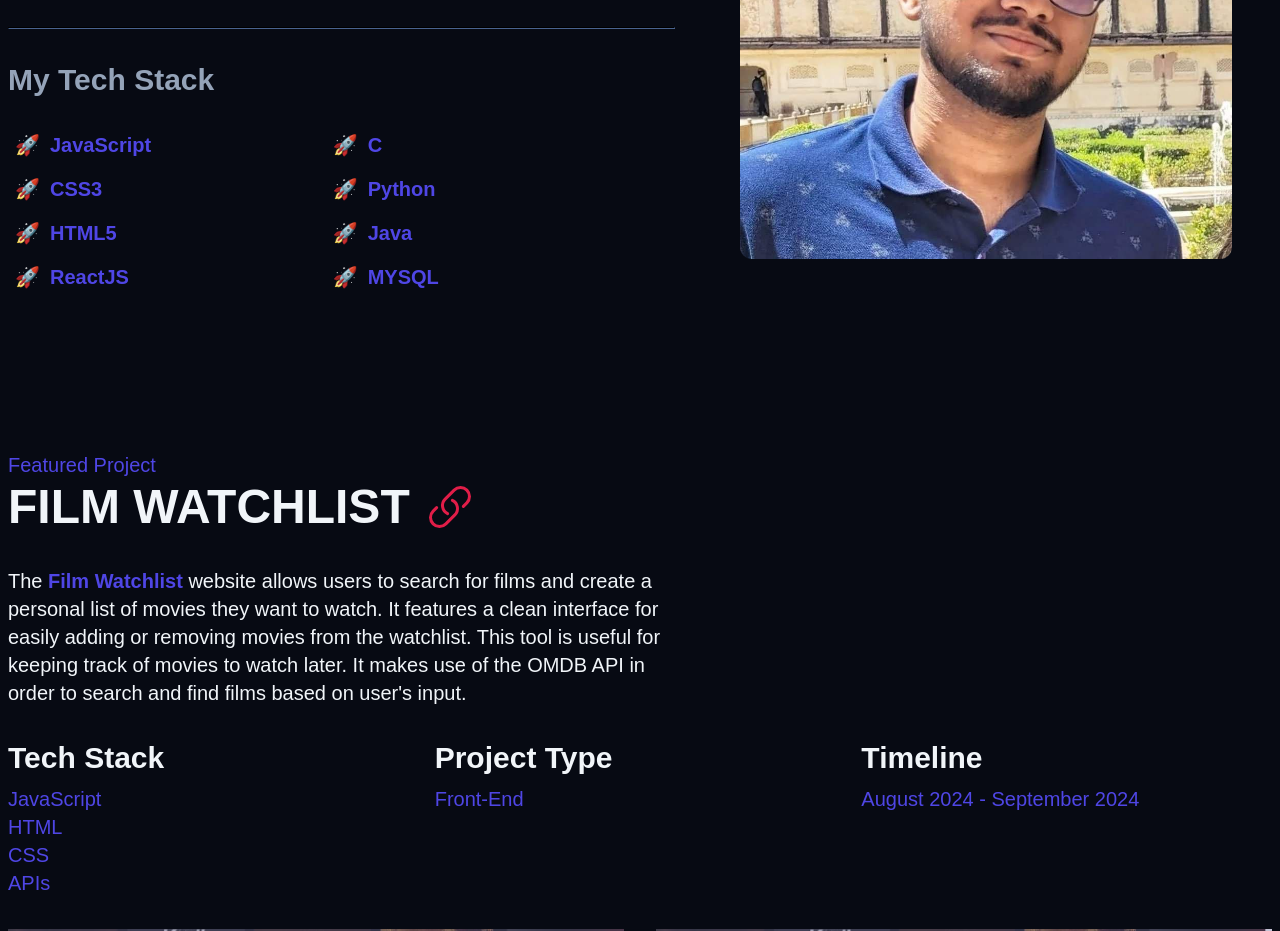
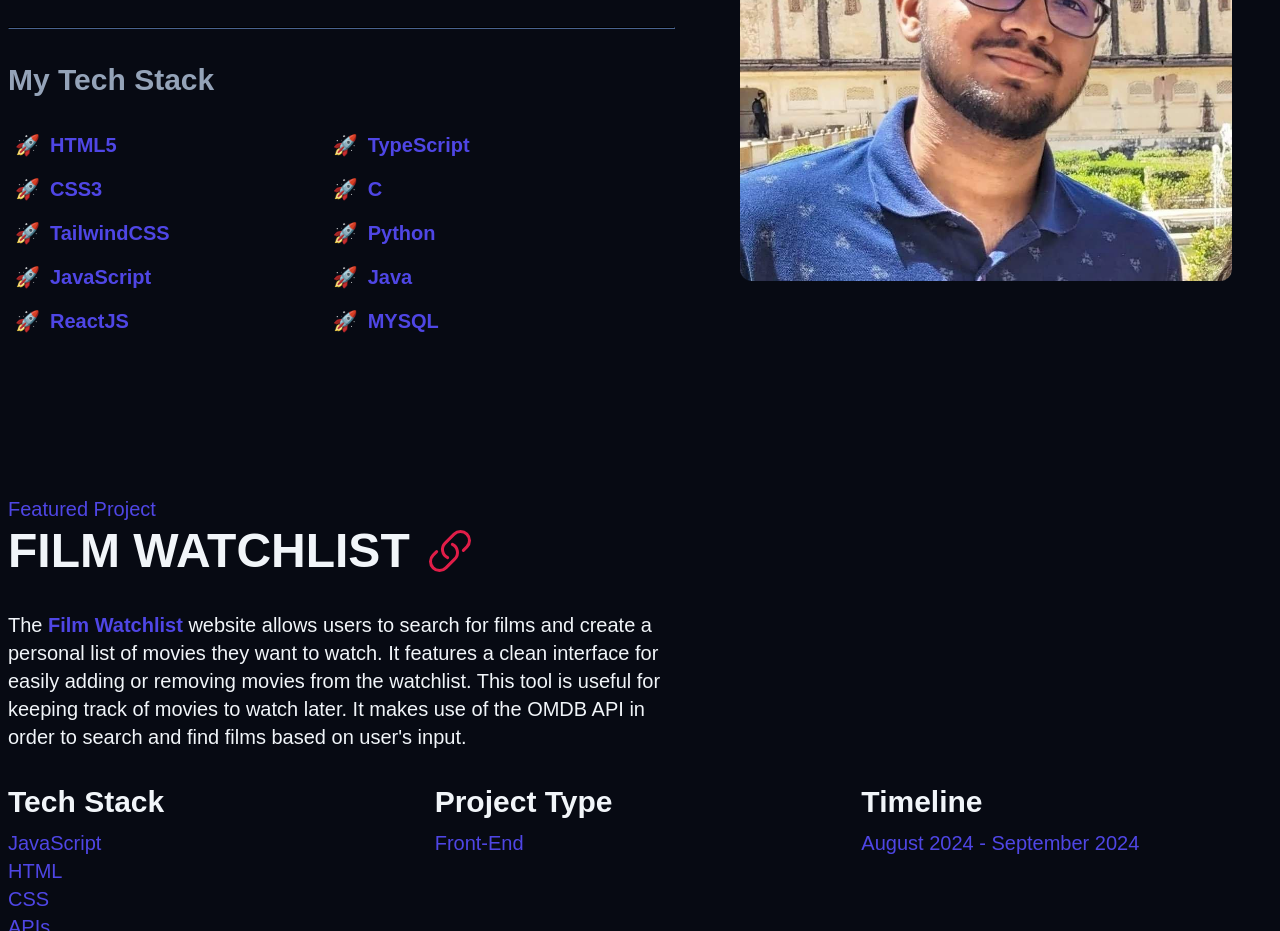
Before and after one commit to Ashwin-S-Nambiar/ashwin-portfolio, a website built with Vite: page index.html in a window 1280 px wide. Shown: the part 1180-2111 px from the top of the page. Built offline with nearby package versions, Linux system fonts and the light colour scheme; a web font is replaced by a local one.

Commit message:
updated tech stack.

```diff
--- a/index.html
+++ b/index.html
@@ -151,12 +151,14 @@
           <h3 class="about__subtitle">My Tech Stack</h3>
           <div class="about__ul-container">
             <ul class="about__ul">
+              <li class="about__list">HTML5</li>
+              <li class="about__list">CSS3</li>
+              <li class="about__list">TailwindCSS</li>
               <li class="about__list">JavaScript</li>
-              <li class="about__list">CSS3</li>
-              <li class="about__list">HTML5</li>
               <li class="about__list">ReactJS</li>
             </ul>
             <ul class="about__ul">
+              <li class="about__list">TypeScript</li>
               <li class="about__list">C</li>
               <li class="about__list">Python</li>
               <li class="about__list">Java</li>
```
